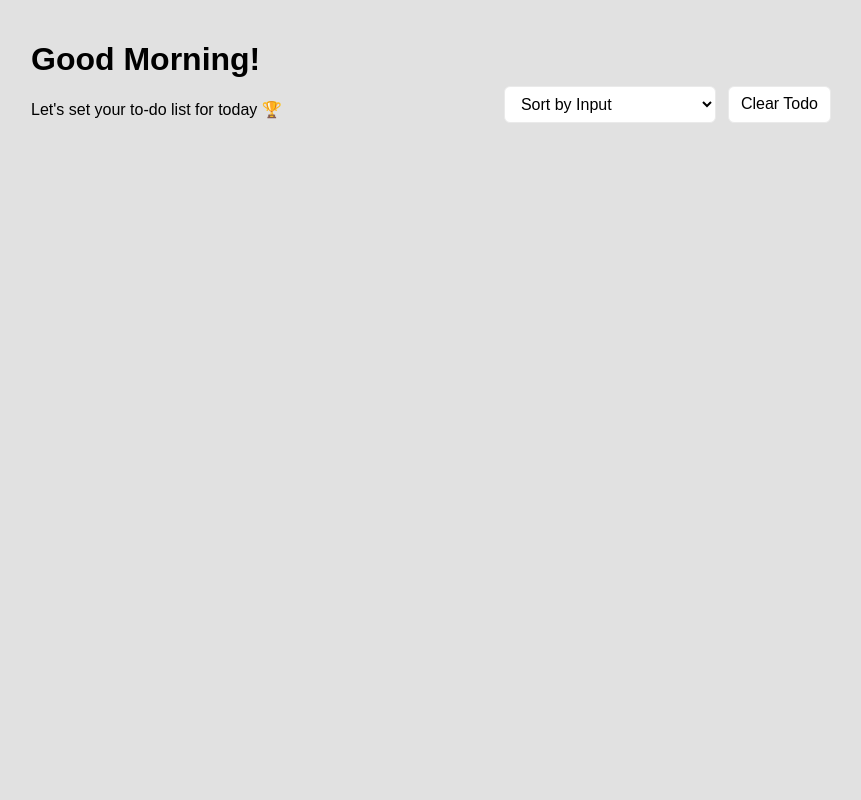
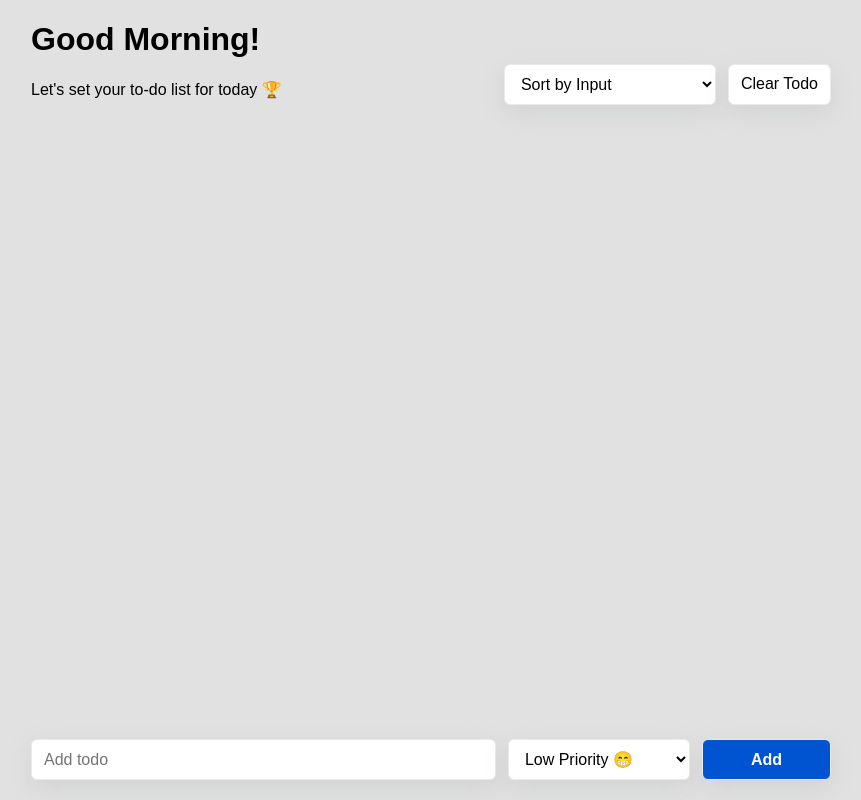
Before and after one commit to Mirzafatur/react-simple-todo, a React (Vite) app: page / in a window 1280 px wide. Shown: the whole page, without its empty margins (209-1070 px from the left). Built offline with nearby package versions, Linux system fonts and the light colour scheme.

Commit message:
feat "add form input"

```diff
--- a/src/App.jsx
+++ b/src/App.jsx
@@ -18,6 +18,18 @@ function App() {
           <button>Clear Todo</button>
         </div>
       </div>
+
+      <div className="input-form">
+        <form>
+          <input type="text" placeholder="Add todo" />
+          <select>
+            <option value="1">Low Priority 😁</option>
+            <option value="2">Medium Priority 😎</option>
+            <option value="3">High Priority 🤯</option>
+          </select>
+          <button className="submit-btn">Add</button>
+        </form>
+      </div>
     </>
   );
 }
--- a/src/index.css
+++ b/src/index.css
@@ -2,17 +2,19 @@ body {
   font-family: sans-serif;
   background-color: #e1e1e1;
   max-width: 800px;
-  margin: 20px auto;
+  margin: 0 auto;
 }
 
 select,
-button {
-  padding: 8px 12px;
+button,
+input {
+  padding: 10px 12px;
   border: 1px solid #eaeaea;
   border-radius: 6px;
   background-color: white;
   font-size: 16px;
   cursor: pointer;
+  box-shadow: rgba(149, 157, 165, 0.2) 0px 8px 24px;
 }
 
 .header {
@@ -22,7 +24,30 @@ button {
 }
 
 .action {
-  margin-bottom: 12px;
+  margin-bottom: 10px;
   display: flex;
   gap: 12px;
 }
+
+.input-form {
+  position: fixed;
+  bottom: 20px;
+  width: 800px;
+}
+
+.input-form > form {
+  display: flex;
+  gap: 12px;
+}
+
+.input-form input {
+  display: block;
+  flex-grow: 3;
+}
+
+.submit-btn {
+  background-color: #0054d1;
+  color: white;
+  padding: 0 48px;
+  font-weight: 700;
+}
```
